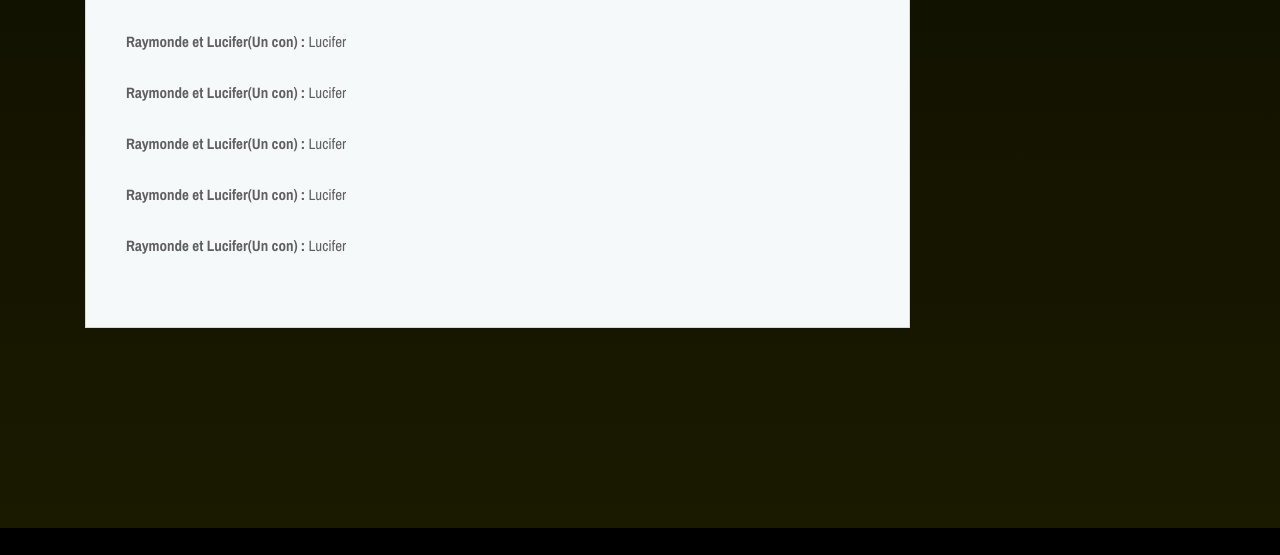
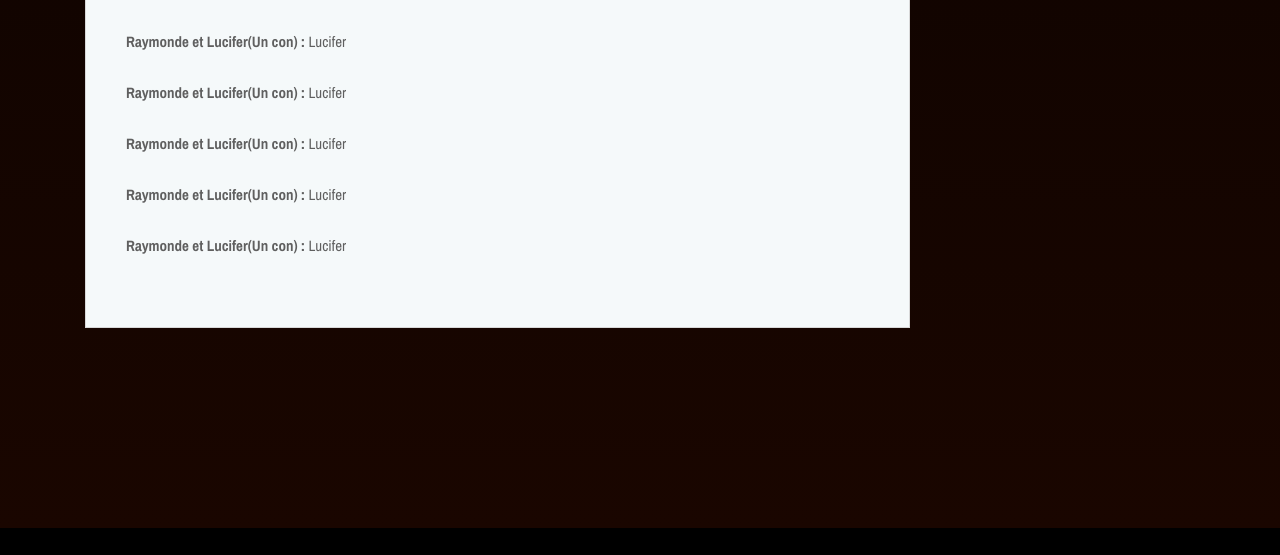
Before and after one commit to Flip437/tonywebsite, a Rails app: page /repertoire in a window 1280 px wide. Shown: the part 1550-2105 px from the top of the page. Run offline with Rails 7, Linux system fonts and the light colour scheme; data comes from the database, SQL or seed files in the repository; data that the repository does not hold is empty; style sheets or scripts are compiled from the project's sources; some libraries are stand-ins or nearby versions.

Commit message:
trying dark red

```diff
--- a/app/assets/stylesheets/style.css.scss
+++ b/app/assets/stylesheets/style.css.scss
@@ -1694,7 +1694,7 @@ img {
     box-shadow: 0 2px 50px 0 rgba(0, 0, 0, 0.15); }
 
 .blog-area {
-  background: linear-gradient(#000000, #1a1a00)
+  background: linear-gradient(#000000, #1a0600)
 }
 
 /* ====== The End ====== */
--- a/app/views/home/_indexfeaturedartist.html.erb
+++ b/app/views/home/_indexfeaturedartist.html.erb
@@ -1,4 +1,4 @@
-<section class="latest-albums-area section-padding-100 bg-img bg-overlay bg-fixed" style="background-image: url(<%= asset_path 'dreig.jpg' %>);">
+<section class="latest-albums-area section-padding-100 bg-img bg-overlay bg-fixed" style="background-image: url(<%= asset_path 'tonyback.jpg' %>);">
 
 <div class="container">
 
```
